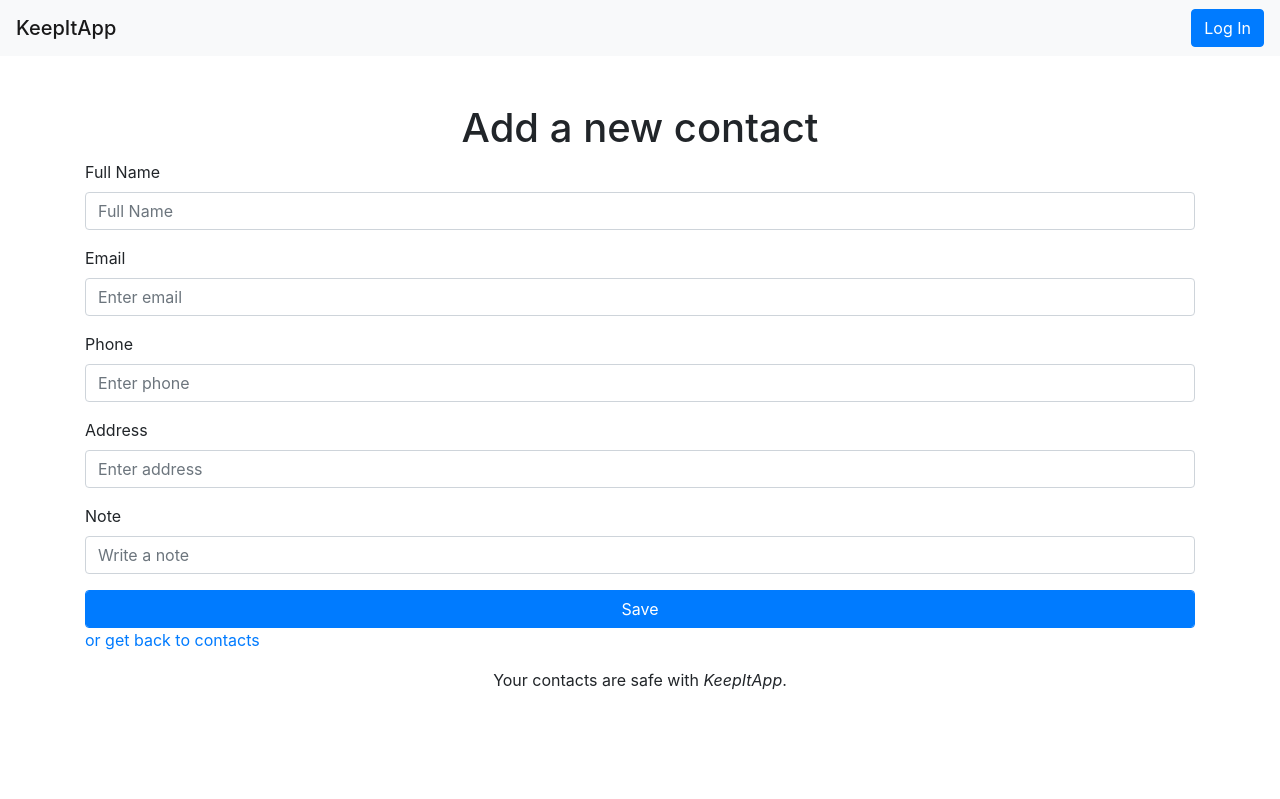
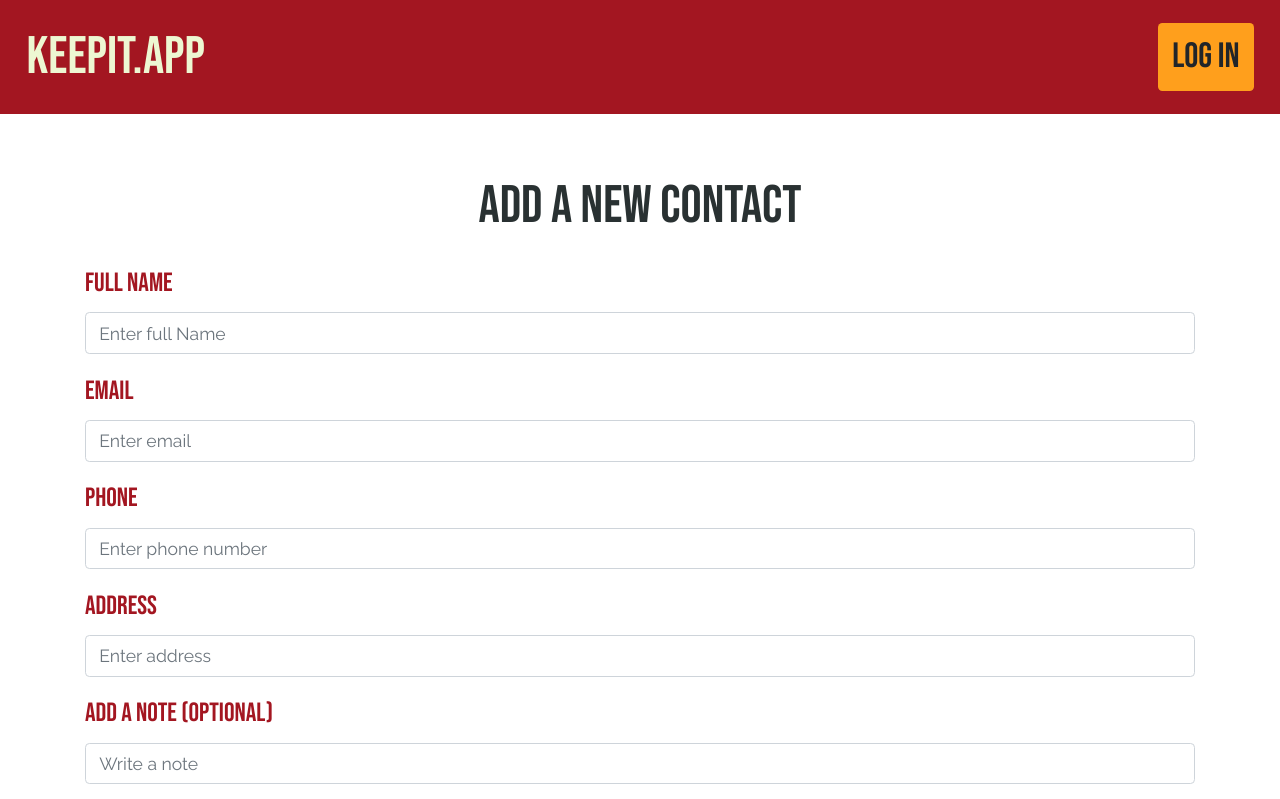
Before and after one commit to anemtserova/CRM-application-full-stack, a React app: page /add in a window 1280 px wide. Shown: the top 799 px of the page. Built offline with nearby package versions, Linux system fonts and the light colour scheme; no server answers; a web font is replaced by a local one.

Commit message:
custom style added

```diff
--- a/src/front/js/component/ContactCard.js
+++ b/src/front/js/component/ContactCard.js
@@ -18,24 +18,16 @@ export const ContactCard = props => {
 		// props.entity.note = userNote && userNote.note;
 		console.log("userNote from includeNote() ", userNote);
 		console.log("whole store.noteArray ", store.noteArray);
-		return (
-			userNote && userNote.note
-			// userNote.map(el => {
-			// 	<ul>
-			// 		<li>{el.note}</li>
-			// 		{console.log("user note: ", el.note)}
-			// 	</ul>;
-			// })
-		);
+		return userNote && userNote.note;
 	};
 
 	const displayNote = (noteToDisplay, i) => {
-		if (noteToDisplay.note && noteToDisplay.userId == props.entity.id) {
+		if (noteToDisplay.note && noteToDisplay.note != "" && noteToDisplay.userId == props.entity.id) {
 			return (
 				<div className="d-flex justify-content-between w-100" key={i}>
-					<div>{noteToDisplay.note}</div>
+					<div className="text-muted">{noteToDisplay.note}</div>
 					<div>
-						<i onClick={() => actions.deleteNote(i)} className="fas fa-trash-alt" />
+						<i onClick={() => actions.deleteNote(i)} className="fas fa-trash-alt text-muted" />
 					</div>
 				</div>
 			);
@@ -44,22 +36,8 @@ export const ContactCard = props => {
 		}
 	};
 
-	// const deleteNote = (el, index, arr) => {
-	// 	const updatedNoteList = arr.splice(index, 1);
-	// 	updatedNoteList.map(el => {
-	// 		<div className="d-flex justify-content-between" key={i}>
-	// 			{el.note}
-	// 		</div>;
-	// 	});
-	// 	return updatedNoteList;
-	// };
-	// useEffect(() => {
-	// 	includeNote();
-	// }, []);
-	// console.log("USER contact", props.entity);
-
 	return (
-		<li className="list-group-item my-1">
+		<li className="list-group-item my-1 card-style">
 			<div className="d-flex flex-row w-100 ">
 				<div className="d-flex justify-content-center align-items-center w-50">
 					<img
@@ -69,18 +47,18 @@ export const ContactCard = props => {
 						style={{ maxWidth: "75%", maxHeight: "100%" }}
 					/>
 				</div>
-				<div className="d-flex flex-column w-50">
+				<div className="d-flex flex-column w-50 p-2 pl-4 m-3 info-box">
 					<div className=" d-flex flex-row justify-content-end">
 						<Link to={"/edit/" + props.entity.id}>
 							<button className="btn">
 								<i className="fas fa-pencil-alt mr-3" />
 							</button>
 						</Link>
-						<button className="btn" onClick={() => props.onDelete()}>
+						<button className="btn " onClick={() => props.onDelete()}>
 							<i className="fas fa-trash-alt" />
 						</button>
 					</div>
-					<h2 className="name ">{props.entity.full_name}</h2>
+					<h2 className="name heading-1">{props.entity.full_name}</h2>
 					<div className="d-flex flex-row mb-2">
 						<i className="fas fa-map-marker-alt text-muted mr-3" />
 						<p className="text-muted">{props.entity.address}</p>
--- a/src/front/js/component/navbar.js
+++ b/src/front/js/component/navbar.js
@@ -8,19 +8,19 @@ export const Navbar = () => {
 	const history = useHistory();
 
 	return (
-		<nav className="navbar navbar-light bg-light mb-3">
-			<span className="navbar-brand mb-0 h1">KeepItApp</span>
+		<nav className="navbar-style d-flex justify-content-between align-items-center mb-3">
+			<div className="navbar-logo mx-4">KeepIt.App</div>
 
-			<div className="ml-auto">
+			<div className="mx-4">
 				{!store.token ? (
-					<div className="ml-auto">
+					<div className="">
 						<Link to="/login">
-							<button className="btn btn-primary">Log In</button>
+							<button className="btn btn-style">Log In</button>
 						</Link>
 					</div>
 				) : (
 					<button
-						className="btn btn-warning"
+						className="btn btn-style"
 						onClick={() => {
 							actions.logout();
 							history.push("/logout");
--- a/src/front/js/pages/AddContact.js
+++ b/src/front/js/pages/AddContact.js
@@ -27,20 +27,20 @@ export const AddContact = props => {
 	return (
 		<div className="container">
 			<div>
-				<h1 className="text-center mt-5">Add a new contact</h1>
+				<p className="text-center mt-5 heading-1">Add a new contact</p>
 				<form>
 					<div className="form-group">
-						<label>Full Name</label>
+						<label className="heading-3">Full Name</label>
 						<input
 							onChange={handleInput}
 							type="text"
-							className="form-control"
+							className="form-control "
 							name="name"
-							placeholder="Full Name"
+							placeholder="Enter full Name"
 						/>
 					</div>
 					<div className="form-group">
-						<label>Email</label>
+						<label className="heading-3">Email</label>
 						<input
 							onChange={handleInput}
 							type="email"
@@ -50,17 +50,17 @@ export const AddContact = props => {
 						/>
 					</div>
 					<div className="form-group">
-						<label>Phone</label>
+						<label className="heading-3">Phone</label>
 						<input
 							onChange={handleInput}
 							type="phone"
 							className="form-control"
 							name="phone"
-							placeholder="Enter phone"
+							placeholder="Enter phone number"
 						/>
 					</div>
 					<div className="form-group">
-						<label>Address</label>
+						<label className="heading-3">Address</label>
 						<input
 							onChange={handleInput}
 							type="text"
@@ -70,7 +70,7 @@ export const AddContact = props => {
 						/>
 					</div>
 					<div className="form-group">
-						<label>Note</label>
+						<label className="heading-3">Add a Note (optional)</label>
 						<input
 							onChange={handleInput}
 							type="text"
@@ -79,10 +79,10 @@ export const AddContact = props => {
 							placeholder="Write a note"
 						/>
 					</div>
-					<button onClick={() => handleSave()} type="button" className="btn btn-primary form-control">
+					<button onClick={() => handleSave()} type="button" className="btn btn-style form-control">
 						Save
 					</button>
-					<Link className="mt-3 w-100 text-center" to="/contacts">
+					<Link className="mt-3 w-100 text-center heading-3" to="/contacts">
 						or get back to contacts
 					</Link>
 				</form>
--- a/src/front/js/pages/Contacts.js
+++ b/src/front/js/pages/Contacts.js
@@ -23,7 +23,7 @@ export const Contacts = () => {
 		<div className="container">
 			<div>
 				<p className="text-right my-3">
-					<Link className="btn btn-success" to="/add">
+					<Link className="btn btn-style" to="/add">
 						Add a new contact
 					</Link>
 				</p>
--- a/src/front/js/pages/EditContact.js
+++ b/src/front/js/pages/EditContact.js
@@ -25,10 +25,10 @@ export const EditContact = props => {
 	return (
 		<div className="container">
 			<div>
-				<h1 className="text-center mt-5">Edit contact {contact.full_name}</h1>
+				<h1 className="text-center mt-5 heading-1">Edit contact: {contact.full_name}</h1>
 				<form>
 					<div className="form-group">
-						<label>Full Name</label>
+						<label className="heading-3">Full Name</label>
 						<input
 							onChange={handleInput}
 							type="text"
@@ -39,7 +39,7 @@ export const EditContact = props => {
 						/>
 					</div>
 					<div className="form-group">
-						<label>Email</label>
+						<label className="heading-3">Email</label>
 						<input
 							onChange={handleInput}
 							type="email"
@@ -50,7 +50,7 @@ export const EditContact = props => {
 						/>
 					</div>
 					<div className="form-group">
-						<label>Phone</label>
+						<label className="heading-3">Phone</label>
 						<input
 							onChange={handleInput}
 							type="phone"
@@ -61,7 +61,7 @@ export const EditContact = props => {
 						/>
 					</div>
 					<div className="form-group">
-						<label>Address</label>
+						<label className="heading-3">Address</label>
 						<input
 							onChange={handleInput}
 							type="text"
@@ -72,7 +72,7 @@ export const EditContact = props => {
 						/>
 					</div>
 					<div className="form-group">
-						<label>Add a Note (optional)</label>
+						<label className="heading-3">Add a Note (optional)</label>
 						<input
 							onChange={handleInput}
 							type="text"
@@ -82,10 +82,10 @@ export const EditContact = props => {
 							value={editedContact.note}
 						/>
 					</div>
-					<button onClick={handleSave} type="button" className="btn btn-primary form-control">
+					<button onClick={handleSave} type="button" className="btn btn-style form-control">
 						Save
 					</button>
-					<Link className="mt-3 w-100 text-center" to="/contacts">
+					<Link className="mt-3 w-100 text-center heading-3" to="/contacts">
 						or get back to contacts
 					</Link>
 				</form>
--- a/src/front/styles/index.scss
+++ b/src/front/styles/index.scss
@@ -1,9 +1,75 @@
 /*
     General Styles
 */
+
+
+
+:root {
+    --charleston-green: #293132ff;
+    --ruby-red: #a31621ff;
+    --orange-peel: #ff9f1cff;
+    --granny-smith-apple: #9cde9fff;
+    --alice-blue: #EDF7D2ff;
+}
+
 
 * {
     padding: 0;
     margin: 0;
     box-sizing: border-box;
+    font-size: 1.1rem;
+    font-family: Raleway;
+    color: var(--charleston-green);
+
 }
+
+// body {
+//     // background: var(--alice-blue);
+// }
+
+.navbar-style {
+    background-color: var(--ruby-red);
+    color: var(--alice-blue);
+    height: 6.5rem;
+
+}
+
+.navbar-logo {
+    font-family: Bebas Neue;
+    font-size: 3rem;
+    color: var(--alice-blue);
+}
+
+.btn-style {
+    background-color: var(--orange-peel);
+    font-family: Bebas Neue;
+    font-size: 2rem;
+}
+
+.heading-1 {
+    font-family: Bebas Neue;
+    font-size: 3rem;
+
+}
+
+.heading-2 {
+    font-family: Bebas Neue;
+    font-size: 2.5rem;
+
+}
+
+.heading-3 {
+    font-family: Bebas Neue;
+    font-size: 1.5rem;
+    color: var(--ruby-red);
+}
+
+.card-style {
+    background: var(--alice-blue);
+    border: 1px var(--granny-smith-apple) solid;
+    border-radius: 15px;
+}
+
+.info-box {
+    border-left: 1px solid var(--granny-smith-apple);
+}
--- a/template.html
+++ b/template.html
@@ -5,6 +5,7 @@
         <meta charset="UTF-8">
         <title>KeepItApp</title>
         <link rel="stylesheet" href="https://use.fontawesome.com/releases/v5.2.0/css/all.css" integrity="sha384-hWVjflwFxL6sNzntih27bfxkr27PmbbK/iSvJ+a4+0owXq79v+lsFkW54bOGbiDQ" crossorigin="anonymous">
+        <link href="https://fonts.googleapis.com/css2?family=Bebas+Neue&family=Ephesis&family=Raleway&display=swap" rel="stylesheet">
     </head>
     <body class="h-100">
         <div id="app" class="h-100"></div>
```
